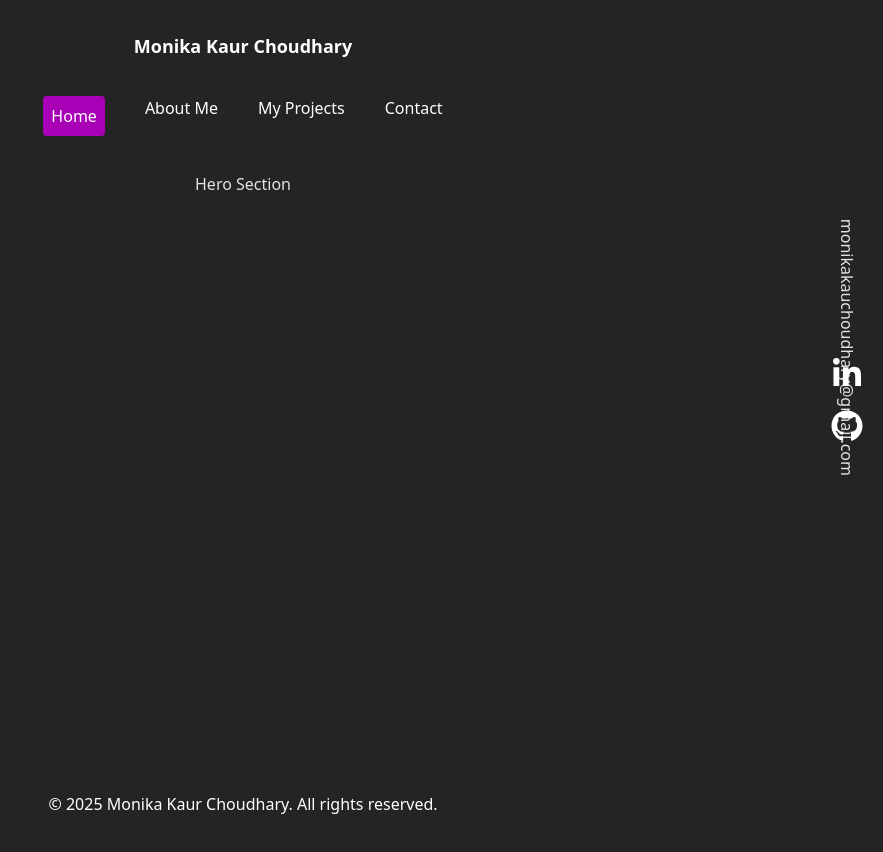
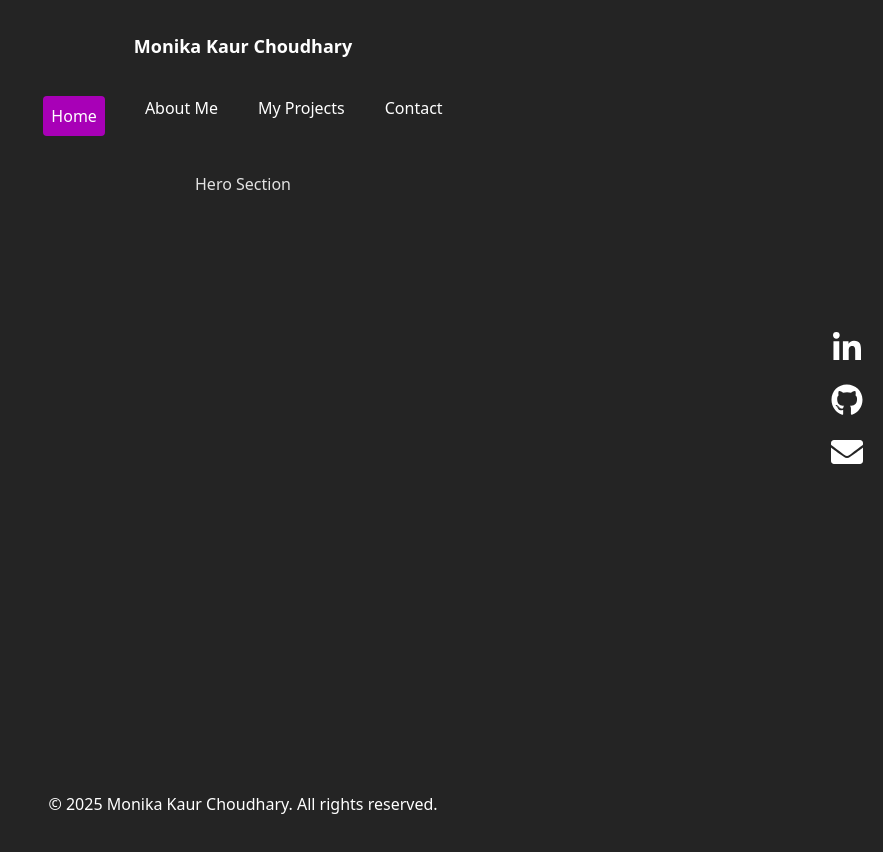
Before and after one commit to Monika-Choudhary/Dev-Portfolio, a React (Vite) app: page / in a window 1280 px wide. Shown: the top 852 px of the page, without its empty margins (397-1280 px from the left). Built offline with nearby package versions, Linux system fonts and the light colour scheme.

Commit message:
Refactor SocialMediaLinks component: replace email text with icon and adjust layout

```diff
--- a/src/components/SocialMediaLinks.tsx
+++ b/src/components/SocialMediaLinks.tsx
@@ -16,10 +16,8 @@ function SocialMediaLinks() {
         <a href="https://github.com/Monika-Choudhary" target="_blank">
           <FaGithub className="icon-size" />
         </a>
-      </div>
-      <div className=" hidden md:block md:absolute md:bottom-75 right-6 transform rotate-90 origin-top-right">
         <a href="mailto:monikakauchoudhary@gmail.com">
-          monikakauchoudhary@gmail.com
+          <FaEnvelope className="icon-size" />
         </a>
       </div>
       {/* Mobile view */}
```
